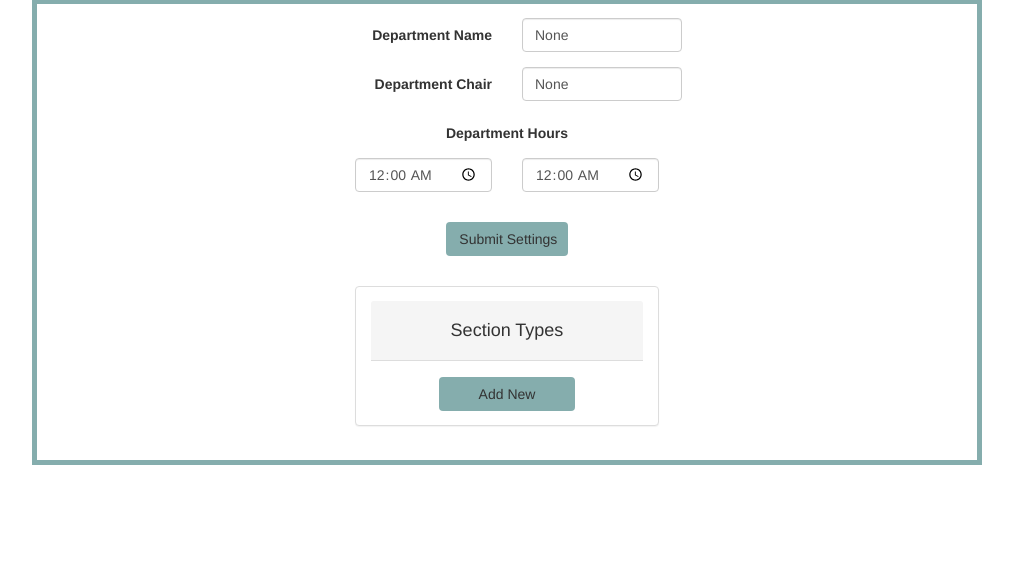
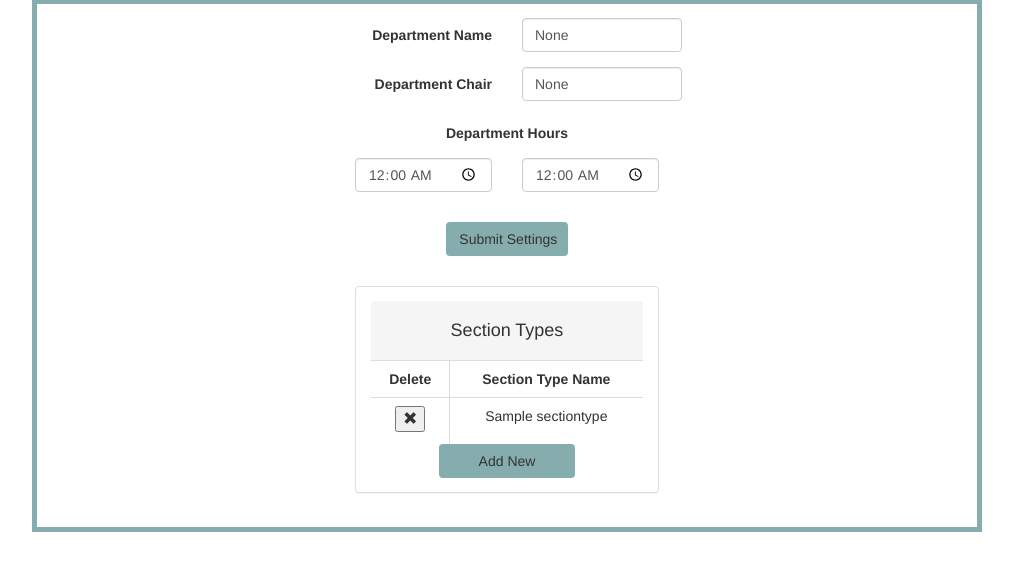
Before and after one commit to vdinovi/CSS, a Django app: page /department/settings/ in a window 1280 px wide. Shown: the part 208-779 px from the top of the page, without its empty margins (133-1146 px from the left). Run offline with Django 3.2, Linux system fonts and the light colour scheme; tables that the repository leaves empty hold one stand-in row (values such as "Sample post"); some libraries are stand-ins or nearby versions.

Commit message:
settings page appears to be working

```diff
--- a/css/forms.py
+++ b/css/forms.py
@@ -1,6 +1,6 @@
 from django import forms
 from django.core.mail import send_mail
-from css.models import CUser, Room, Course
+from css.models import CUser, Room, Course, SectionType
 from django.http import HttpResponseRedirect
 from settings import DEPARTMENT_SETTINGS
 #from django.contrib.sites.models import Site
@@ -143,12 +143,19 @@ class DeleteCourseForm(forms.Form):
         Course.get_course(name=self.cleaned_data['course_name']).delete()
         return
 
+# @TODO Fix naming -> EditCourseForm
 class EditCourseForm(forms.Form):
-    course_name = forms.CharField(widget=forms.HiddenInput(), initial='defaultCourse')
+    course_name = forms.CharField(widget=forms.HiddenInput(), initial='defaultcourse')
     equipment_req = forms.CharField()
     description = forms.CharField()
 
     def save(self):
-        course = Course.get_course(name=self.cleaned_data['course_name'])
+        course = course.get_course(name=self.cleaned_data['course_name'])
         course.set_equipment_req(self.cleaned_data['equipment_req'])
         course.set_description(self.cleaned_data['description'])
+
+class AddSectionTypeForm(forms.Form):
+    section_type_name = forms.CharField()
+
+    def save(self):
+        SectionType.create(name=self.cleaned_data['section_type_name'])
--- a/css/models.py
+++ b/css/models.py
@@ -210,7 +210,8 @@ class SectionType(models.Model):
 
     @classmethod
     def get_section_type(cls, name):
-        cls.objects.get(name=name)
+        return cls.objects.get(name=name)
+
 
 
 # WorkInfo contains the user defined information for specific Course-SectionType pairs
--- a/css/static/css/settings.css
+++ b/css/static/css/settings.css
@@ -62,7 +62,21 @@ input {
 }
 
 .well-border {
-	border: 5px solid #85adad;
-	padding-top: 14px;
-	padding-bottom: 14px;
+    border: 5px solid #85adad;
+    padding-top: 14px;
+    padding-bottom: 14px;
 }
+
+.remove-button {
+    height: 30px;
+    width: 30px;
+    padding: 0px;
+    margin: 0px;
+}
+.remove-button span {
+    font-size:0.8em;
+}
+
+.section-type-table th, td {
+    text-align:center;
+}
--- a/css/templates/settings.html
+++ b/css/templates/settings.html
@@ -96,16 +96,50 @@
               Section Types
             </h4>
           </div>
-            <table class="table table-fixed table-bordered">
+          <table class="table table-fixed table-bordered section-type-table">
+            <thead>
+              <tr>
+                <th>Delete</th>
+                <th>Section Type Name</th>
+              </tr>
+            </thead>
             <tbody>
               {% for section in section_type_list %}
               <tr>
-                  <td>{{ section.section_type }}</td>
+                <td>
+                  <form method="POST" action="#">{% csrf_token %}
+                    <input type="hidden" name="section-type-name" value="{{ section.name }}">
+                    <button type="submit" name="delete-section-type">
+                      <span class="glyphicon glyphicon-remove" aria-hidden="true"></span>
+                    </button>
+                  </form>
+                </td>
+                <td>
+                  <p>{{ section.name }}</p>
+                </td>
               </tr>
               {% endfor %}
             </tbody>
           </table>
-            <button type="button" class="col-md-6 col-md-offset-3 btn btn-small">Add New </button>
+          <button type="button" class="col-md-6 col-md-offset-3 btn btn-small" data-toggle="modal" data-target="#add-section-type">Add New</button>
+        </div>
+      </div>
+
+      <div id="add-section-type" class="modal fade" role="dialog">
+        <div class="modal-dialog">
+          <!-- Modal content-->
+          <div class="modal-content">
+            <div class="modal-header">
+              <button type="button" class="close" data-dismiss="modal">&times;</button>
+              <h4 class="modal-title">Add Section Type</h
+            </div>
+            <div class="modal-body">
+              <form method="POST" action="#">{% csrf_token %}
+                {{ add_section_type_form.as_p }}
+                <button type="submit" name="add-section-type" class="save btn btn-default">submit</button>
+              </form>
+            </div>
+          </div>
         </div>
       </div>
 
--- a/css/views.py
+++ b/css/views.py
@@ -94,11 +94,11 @@ def SettingsView(request):
     res = HttpResponse()
     if request.method == "GET":
         return render(request, 'settings.html', {
-                'section_type_list': SectionType.objects.filter(),
                 'settings': DEPARTMENT_SETTINGS,
+                'section_type_list': SectionType.objects.filter().all(),
+                'add_section_type_form': AddSectionTypeForm(),
             });
     elif request.method == "POST" and "submit-settings" in request.POST:
-        print 'A'
         try:
             DEPARTMENT_SETTINGS.new_settings(chair=request.POST['chair'],
                                              name=request.POST['name'],
@@ -111,12 +111,24 @@ def SettingsView(request):
         else:
             res.status_code = 400
             res.reason_phrase = "Invalid form entry"
-    elif request.method == "POST":
-        print 'B'
-        res.status_code = 400
-        res.reason_phrase = "NYI"
+    elif request.method == "POST" and "add-section-type" in request.POST:
+        form = AddSectionTypeForm(request.POST)
+        if form.is_valid():
+            form.save()
+            return HttpResponseRedirect('/department/settings')
+        else:
+            res.status_code = 200
+            res.reason_phrase = "Invalid form entry"
+    elif request.method == "POST" and "delete-section-type" in request.POST:
+        section = SectionType.get_section_type(name=request.POST['section-type-name'])
+        print section
+        if section is not None:
+            section.delete()
+            return HttpResponseRedirect('/department/settings')
+        else:
+            res.status_code = 400
+            res.reason_phrase = "SectionType " + request.POST['section-type-name'] + " does not exist"
     else:
-        print 'C'
         res.status_code = 400
     return res
 
```
Lines whose indentation alone changed are shown as unchanged.
